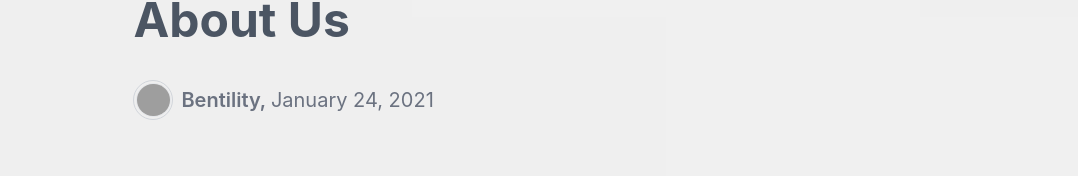
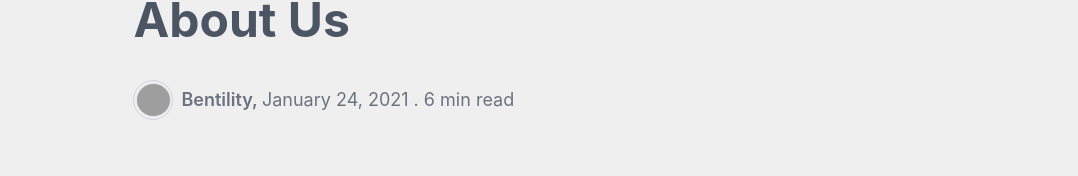
Before and after one commit to qbentil/bentility, a Next.js app: page /about in a window 1280 px wide. Shown: the part 238-414 px from the top of the page, without its empty margins (97-1175 px from the left). Built offline with nearby package versions, Linux system fonts and the light colour scheme; grey boxes are pictures that could not be loaded; a web font is replaced by a local one.

Commit message:
Render Newly build compoenents

```diff
--- a/components/PageHeader/index.tsx
+++ b/components/PageHeader/index.tsx
@@ -1,8 +1,10 @@
 /* eslint-disable @next/next/no-img-element */
+
 import { CgListTree } from "react-icons/cg";
 import { FaList } from "react-icons/fa";
+import Link from "next/link";
 import React from "react";
-import Link from "next/link";
+
 interface Props {
   title: string;
 }
@@ -25,8 +27,8 @@ const Pageheader: React.FC<Props> = ({ title }) => {
               />
             </Link>
           </div>
-          <p className="md:text-xl text-lg text-gray-500 lg:w-[60%] w-[90%] font-semibold">
-            Bentility, <span className="font-normal">January 24, 2021</span>
+          <p className="md:text-lg text-sm text-gray-500 lg:w-[60%] w-[90%] font-semibold">
+            Bentility, <span className="font-normal">January 24, 2021 . 6 min read</span>
           </p>
         </div>
       </div>
--- a/pages/index.tsx
+++ b/pages/index.tsx
@@ -4,6 +4,7 @@ import Footer from "../components/Footer";
 import Head from "next/head";
 import Hola from "../components/Hola";
 import Navbar from "../components/Navbar";
+import Newsletter from "../components/Newsletter";
 import type { NextPage } from "next";
 import SearchBar from "../components/Searchbar";
 
@@ -23,6 +24,7 @@ const Home: NextPage = () => {
       <main className={`md:w-[80%] w-[95%] min-h-[40vh] `}>
         <BlogHeader />
         <AdBanner />
+        <Newsletter />
       </main>
 
       {/* Footer */}
```
